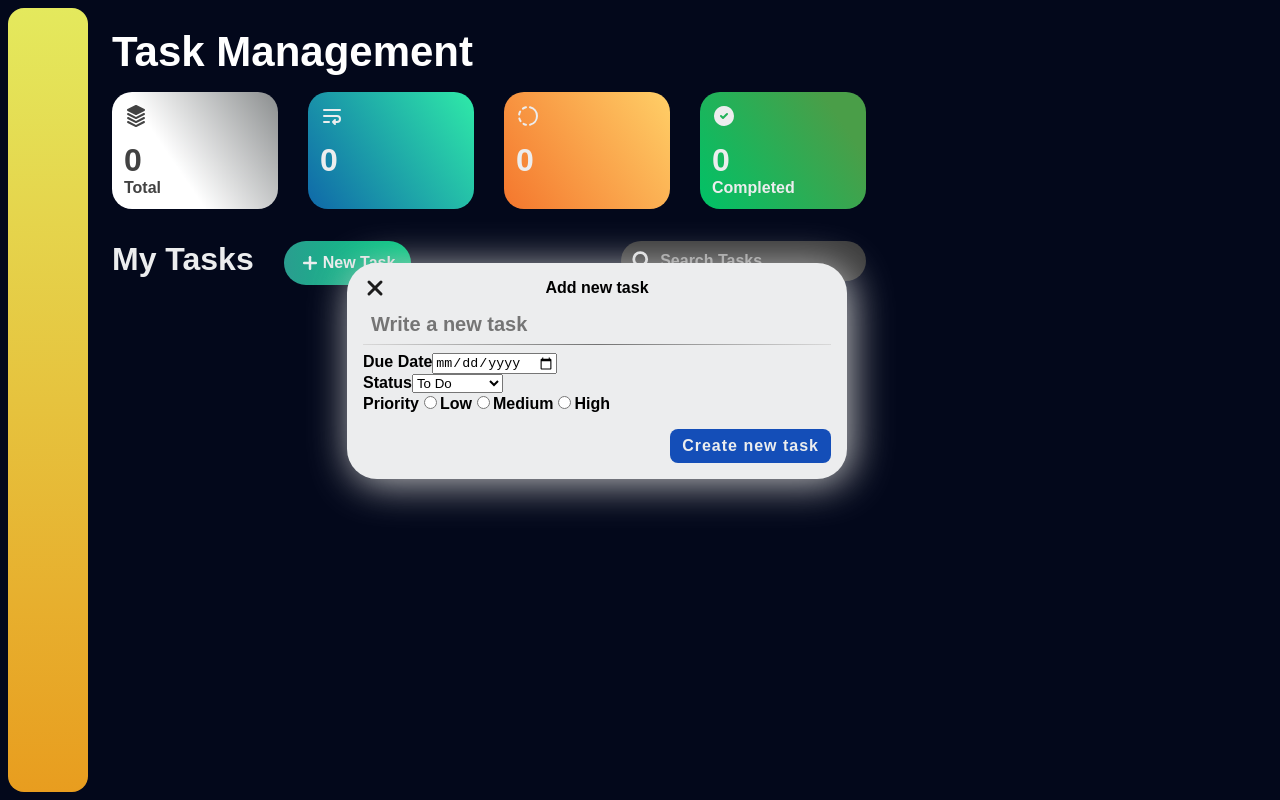
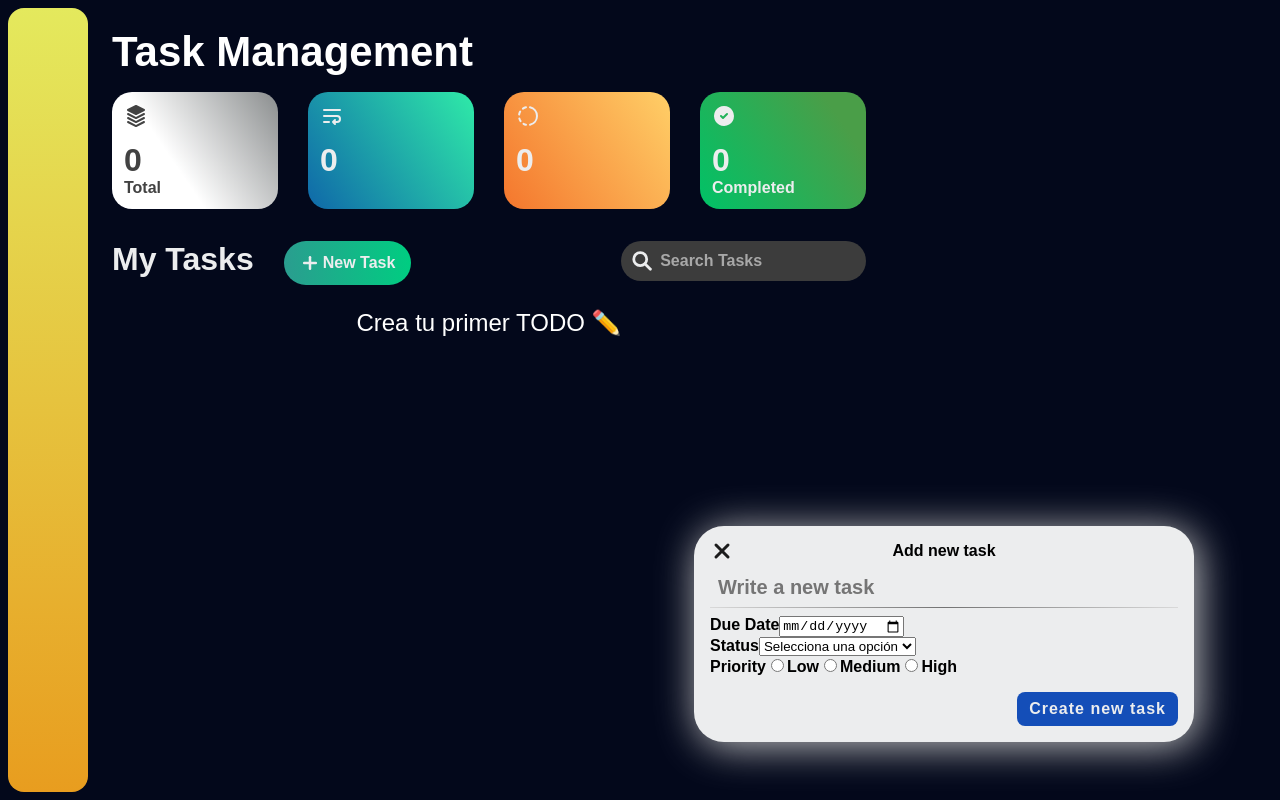
Before and after one commit to paurrev/Task-Management, a React (Vite) app: page / in a window 1280 px wide. Both pictures are taken after a click on the button "New Task". Built offline with nearby package versions, Linux system fonts and the light colour scheme.

Commit message:
Change the draggable to another file

```diff
--- a/src/components/TodoForms/TodoForms.css
+++ b/src/components/TodoForms/TodoForms.css
@@ -10,6 +10,7 @@
   background-color: var(--layout-foreground);
   border-radius: 30px;
   box-shadow: 4px 4px 40px 0px var(--default-800);
+  z-index: 999;
 }
 
 .TodoForm-navbar {
@@ -35,6 +36,7 @@
   border: transparent;
   outline: none;
   background: transparent;
+  user-select: auto;
   height: auto;
   font-weight: 600;
   font-size: 20px;
--- a/src/components/TodoForms/TodoForms.jsx
+++ b/src/components/TodoForms/TodoForms.jsx
@@ -7,13 +7,14 @@ import '../../variables.css';
 import { IconClose } from '../../assets/Icons';
 import { TodoRadio } from '../TodoRadio/TodoRadio';
 import { TodoCalendarPicker } from '../TodoCalendarPicker/TodoCalendarPicker';
+import Draggable from 'react-draggable';
 
 export function TodoForm() {
   const { addTodo, setOpenModal } = useContext(TodoContext);
   const [newTodoValue, setNewTodoValue] = useState('');
   const [selectValue, setSelectValue] = useState('');
   const [radioValue, setRadioValue] = useState('');
-  const [dateValue , setDateValue] = useState('');
+  const [dateValue, setDateValue] = useState('');
 
   const onSubmit = (event) => {
     event.preventDefault();
@@ -44,8 +45,29 @@ export function TodoForm() {
     console.log(event.target.value); // para verificar el valor seleccionado
   };
 
+  const { clickPosition } = useContext(TodoContext);
+  // const modalRef = useRef(null);
+
+  const handleDragStart = (event) => {
+    // Evitar el arrastre si el evento se origina en un input o botón
+    if (event.target.tagName === 'input' || event.target.tagName === 'button') {
+      event.stopPropagation();
+    }
+  };
+
+
   return (
-    <form className="todoForm-container" onSubmit={onSubmit}>
+    <Draggable >
+      <form
+        className="todoForm-container"
+        onSubmit={onSubmit}
+        onMouseDown={handleDragStart}
+        style={{
+          position: 'absolute',
+          top: clickPosition.y,
+          left: clickPosition.x,
+        }}
+      >
         <div className="TodoForm-navbar">
           <IconClose
             size={24}
@@ -78,6 +100,9 @@ export function TodoForm() {
         <div>
           <label htmlFor="selector">Status</label>
           <select id="selector" value={selectValue} onChange={handleChange}>
+            <option value="" disabled>
+              Selecciona una opción
+            </option>
             <option value="todo">To Do</option>
             <option value="in-progress">In Progress</option>
             <option value="completed">Completed</option>
@@ -110,5 +135,6 @@ export function TodoForm() {
           </button>
         </div>
       </form>
+    </Draggable>
   );
 }
```
Lines whose indentation alone changed are shown as unchanged.
